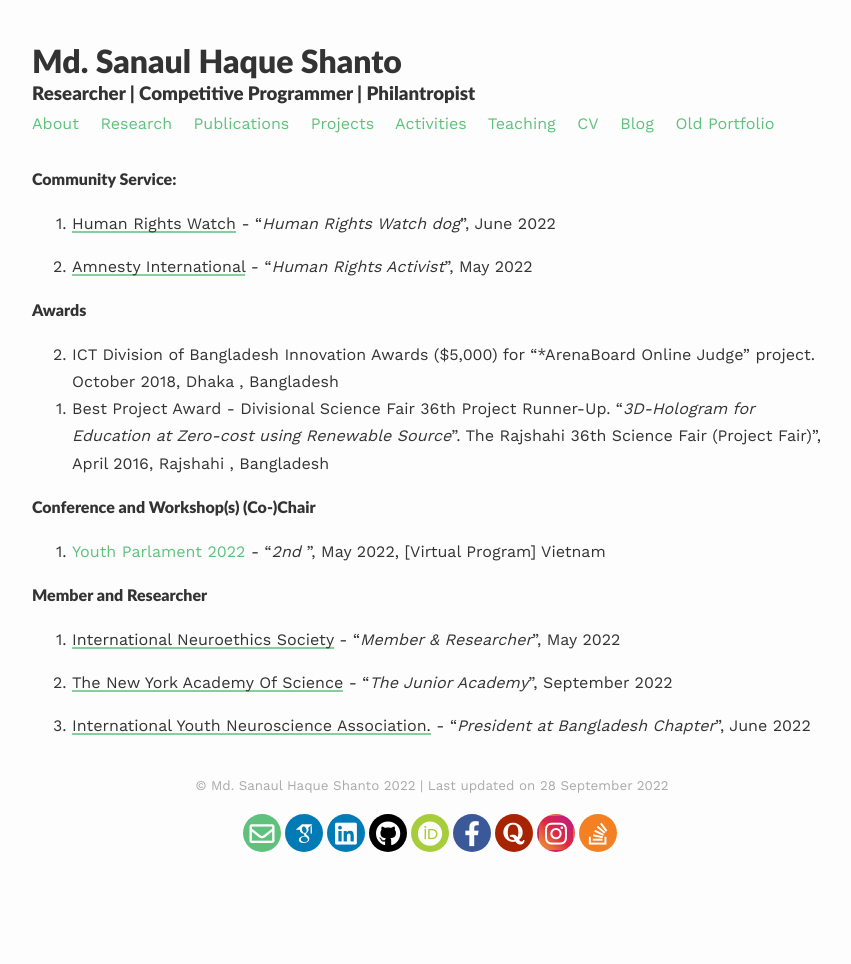
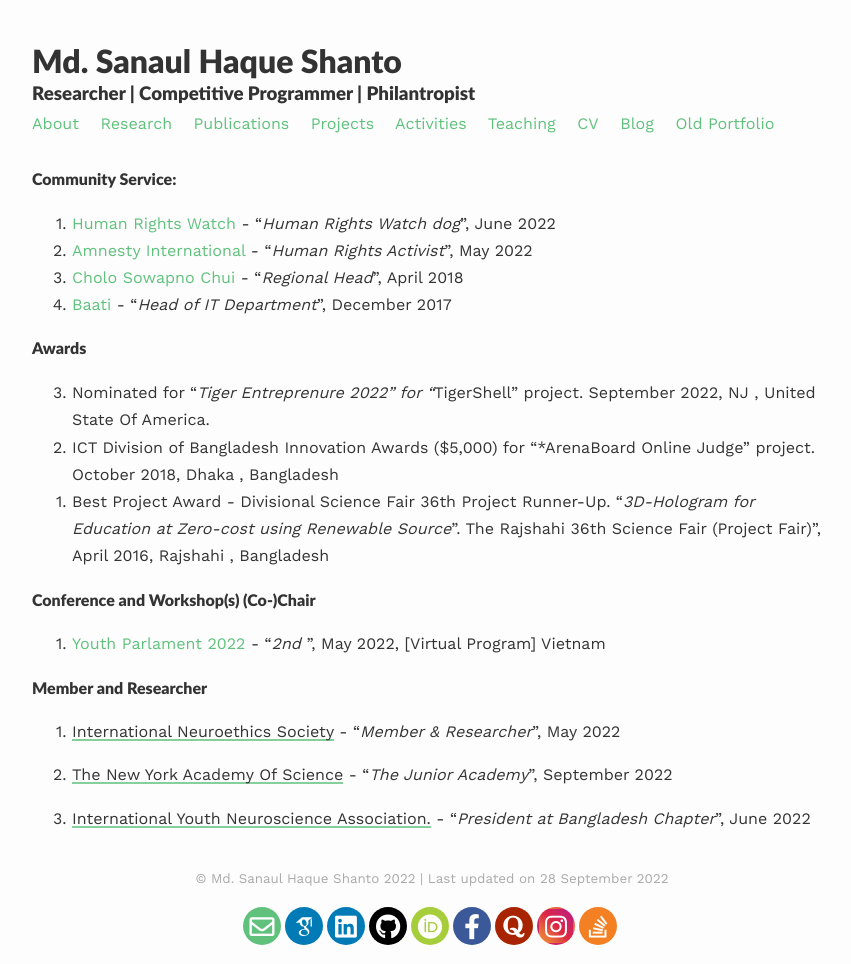
Before and after one commit to Md-Sanaul-Haque-Shanto/md-sanaul-haque-shanto.github.io, a Jekyll site: the page built from _pages/activities.md, in a window 1280 px wide. Shown: the whole page, without its empty margins (208-1059 px from the left). Built offline with Jekyll 4.4.1, drawn with Linux system fonts in a browser that asks for light colours; nearby versions of some CDN libraries; some web fonts are replaced.

Commit message:
Update activities.md

```diff
--- a/_pages/activities.md
+++ b/_pages/activities.md
@@ -7,12 +7,14 @@ published: true
 
 #### Community Service:
 0. [Human Rights Watch](https://hrw.org) - "<i>Human Rights Watch dog</i>", June 2022
-
 0. [Amnesty International](https://amnesty.org) - "<i>Human Rights Activist</i>", May 2022
+0. [Cholo Sowapno Chui](.) - "<i>Regional Head</i>", April 2018
+0. [Baati](https://baati.org) - "<i>Head of IT Department</i>", December 2017
 
 #### Awards
-0. ICT Division of Bangladesh Innovation Awards ($5,000) for "*ArenaBoard Online Judge" project. October 2018, Dhaka , Bangladesh
-0. Best Project Award - Divisional Science Fair 36th Project Runner-Up. "*3D-Hologram for Education at Zero-cost using Renewable Source*". The Rajshahi 36th Science Fair (Project Fair)", April 2016, Rajshahi , Bangladesh
+0. Nominated for "*Tiger Entreprenure 2022" for "*TigerShell" project. September 2022, NJ , United State Of America.
+2. ICT Division of Bangladesh Innovation Awards ($5,000) for "*ArenaBoard Online Judge" project. October 2018, Dhaka , Bangladesh
+3. Best Project Award - Divisional Science Fair 36th Project Runner-Up. "*3D-Hologram for Education at Zero-cost using Renewable Source*". The Rajshahi 36th Science Fair (Project Fair)", April 2016, Rajshahi , Bangladesh
 {: reversed="reversed"}
 
 #### Conference and Workshop(s) (Co-)Chair
```
